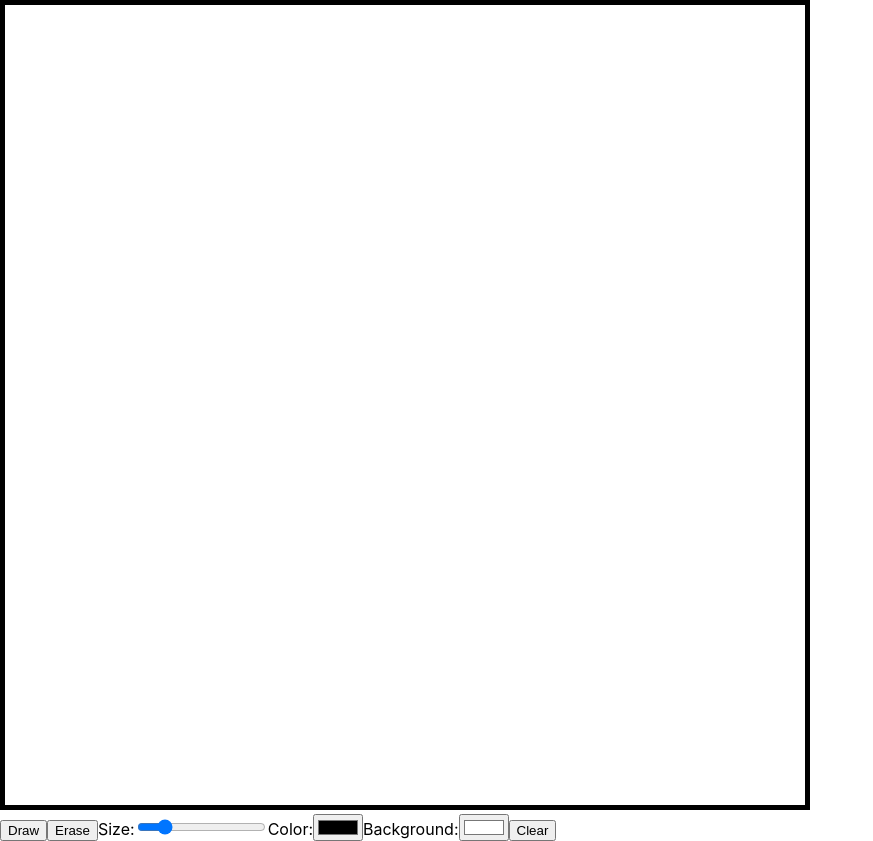
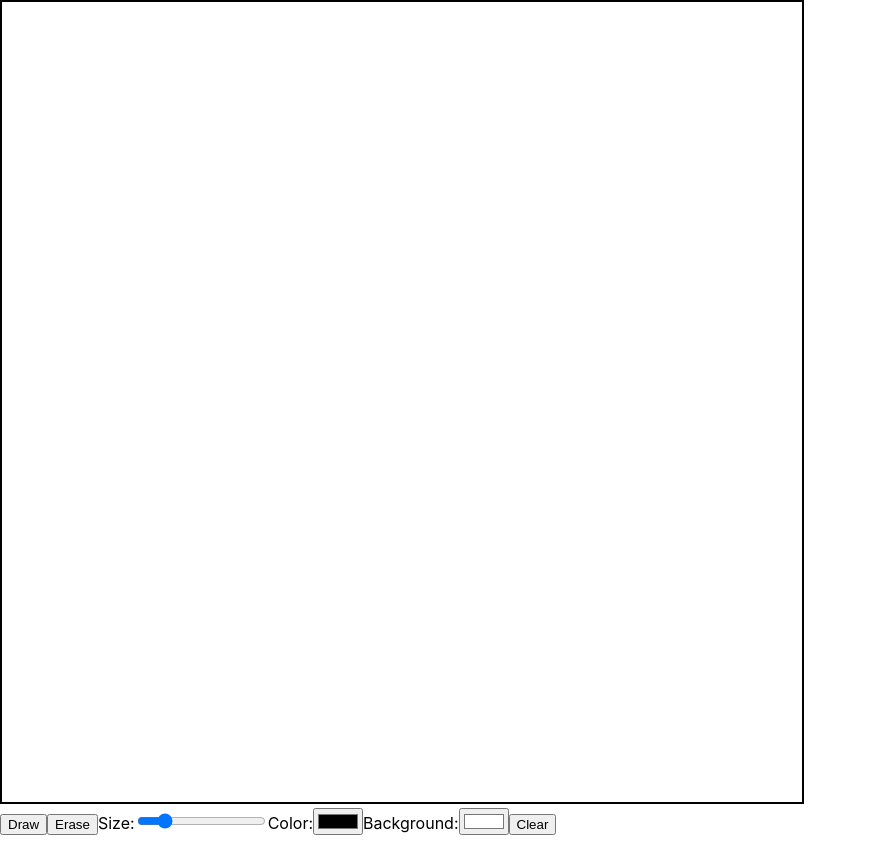
Before and after one commit to CarlosAguilella/nombre-de-tu-proyecto-canvas-new, a React (Create React App) app: page / in a window 1280 px wide. Shown: the whole page, without its empty margins (0-873 px from the left). Built offline with nearby package versions, Linux system fonts and the light colour scheme.

Commit message:
Pizarra con dibujar(colores), goma de borrar, clear all, backColor y tamaño pincel

```diff
--- a/src/App.js
+++ b/src/App.js
@@ -96,7 +96,7 @@ const App = () => {
 
   return (
     <div>
-      <canvas ref={canvasRef} id="canvas" width={800} height={800} style={{ border: '5px solid', backgroundColor: backgroundColor }}></canvas>
+      <canvas ref={canvasRef} id="canvas" width={800} height={800} style={{ border: '2px solid', backgroundColor: backgroundColor }}></canvas>
       <div>
         <button onClick={() => handleUseTool('draw')}>Draw</button>
         <button onClick={() => handleUseTool('erase')}>Erase</button>
```
